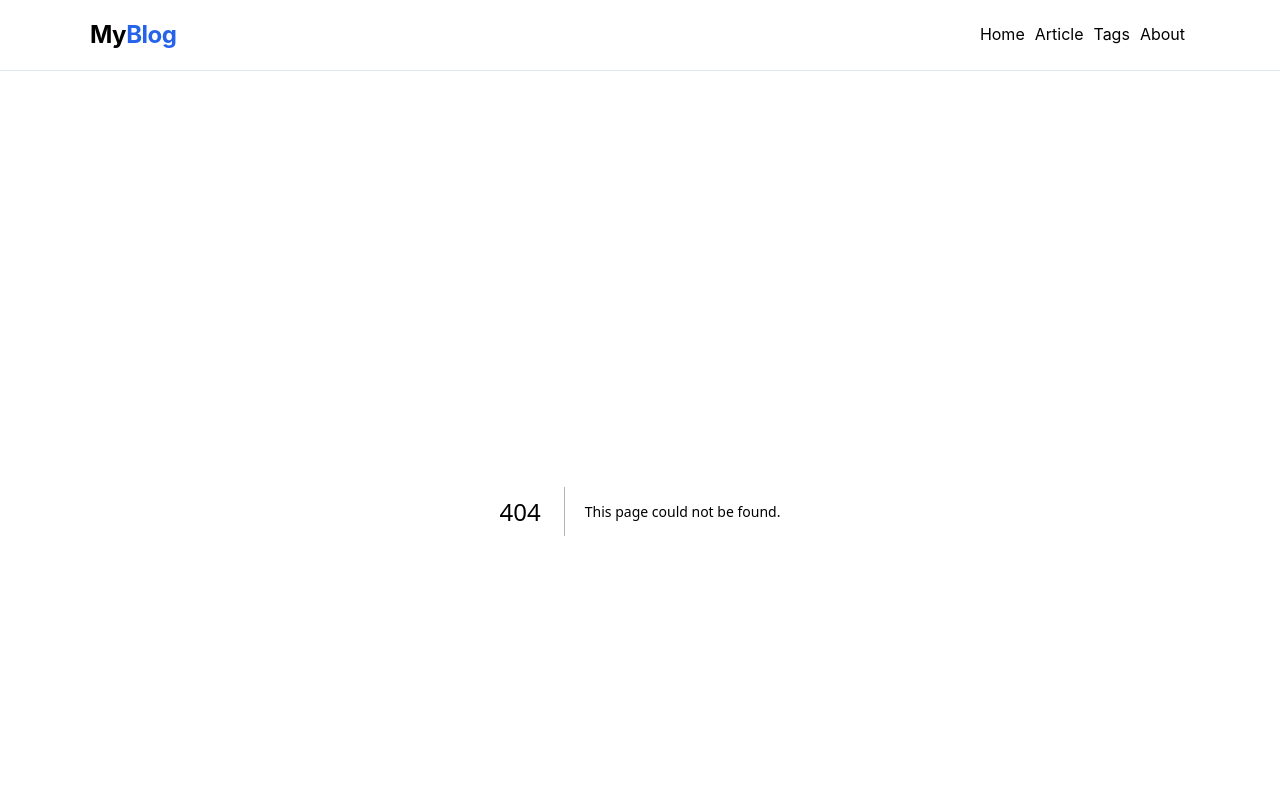
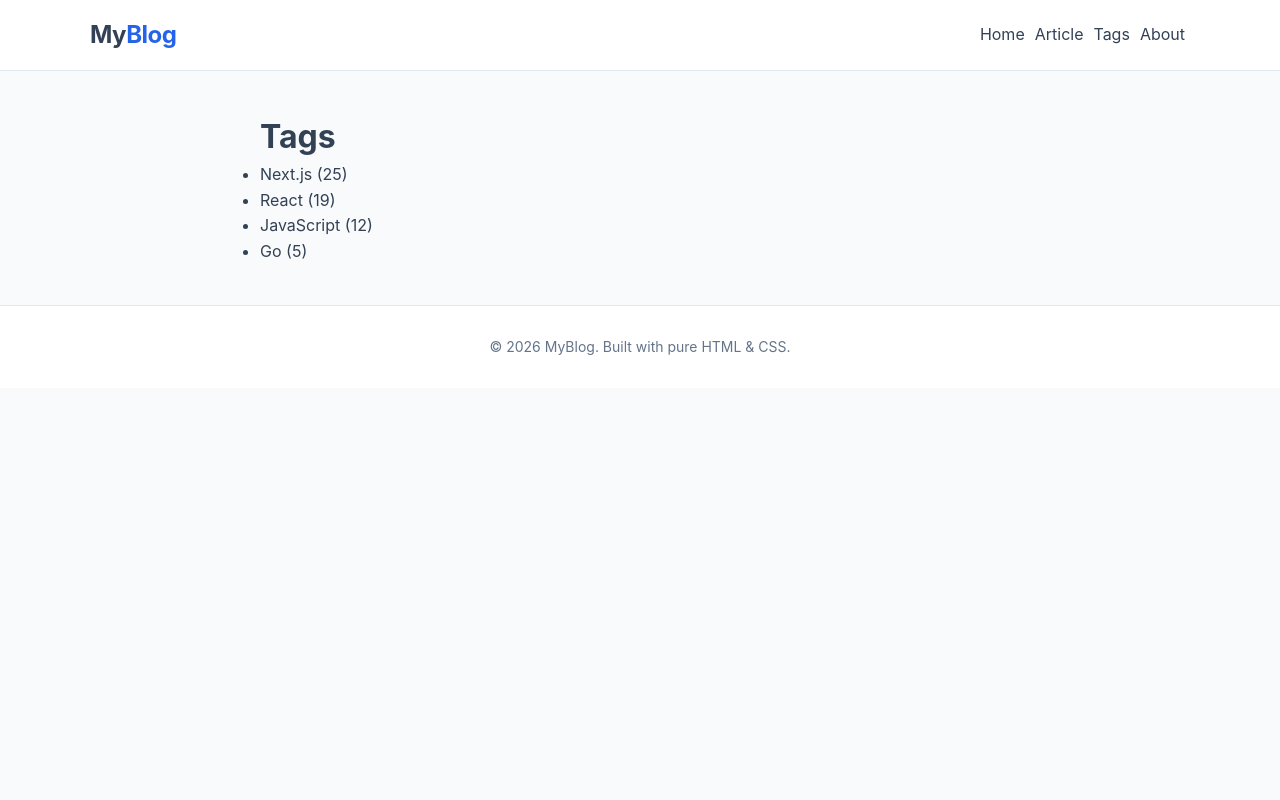
Before and after one commit to slipanchor578/escape, a Next.js app: page /tags in a window 1280 px wide. Before the commit this address had no page. Shown: the top 800 px of the page. Built offline with nearby package versions, Linux system fonts and the light colour scheme.

Commit message:
ラフな/tags, /tags/[tag]が出来上がる

```diff
--- a/src/app/_components/header.tsx
+++ b/src/app/_components/header.tsx
@@ -9,7 +9,7 @@ export default function Header() {
         <nav className="nav-links">
           <Link href="/">Home</Link>
           <Link href="#">Article</Link>
-          <Link href="#">Tags</Link>
+          <Link href="/tags">Tags</Link>
           <Link href="#">About</Link>
         </nav>
       </div>
--- a/src/app/page.tsx
+++ b/src/app/page.tsx
@@ -15,7 +15,7 @@ export default async function Index() {
             <p className="post-meta">Published on {post.date}</p>
             <p className="post-excerpt">{truncateUnicode(post.content, 120)}</p>
             <Link href={`/posts/${post.slug}`} className="read-more">
-              Read More →
+              Read More
             </Link>
           </div>
         </article>
--- a/src/app/posts/[slug]/page.tsx
+++ b/src/app/posts/[slug]/page.tsx
@@ -1,6 +1,6 @@
 import { getAllPosts, getPostBySlug } from "@/lib/api";
 import markdownToHtml from "@/lib/markdownToHtml";
-
+import Link from "next/link";
 type Params = Promise<{ slug: string }>;
 
 // この時点では各記事ごととなるので配列ではなく
@@ -17,9 +17,9 @@ export default async function PostPage({ params }: { params: Params }) {
         {/* カテゴリ・タグ一覧 */}
         <div className="post-tags">
           {post.tags?.map((tag) => (
-            <span key={tag} className="post-category">
+            <Link className="post-category" key={tag} href={`/tags/${tag}`}>
               {tag}
-            </span>
+            </Link>
           ))}
         </div>
         {/* 記事タイトル */}
--- /dev/null
+++ b/src/app/tags/page.tsx
@@ -0,0 +1,31 @@
+import Link from "next/link";
+import { getAllPosts } from "@/lib/api";
+
+export default async function TagsIndexPage() {
+  const posts = await getAllPosts();
+
+  const tagCount: Record<string, number> = {};
+  posts.forEach((post) => {
+    post.tags?.forEach((tag: string) => {
+      tagCount[tag] = (tagCount[tag] || 0) + 1;
+    });
+  });
+
+  // [タグ名, 出現回数][] の配列が返る
+  const tags = Object.entries(tagCount);
+
+  return (
+    <main>
+      <h1>Tags</h1>
+      <ul>
+        {tags.map(([tag, count]) => (
+          <li key={tag}>
+            <Link href={`/tags/${tag}`}>
+              {tag} ({count})
+            </Link>
+          </li>
+        ))}
+      </ul>
+    </main>
+  );
+}
```
Also changed, not shown: src/app/tags/[tag]/page.tsx (added, +31 -0 lines).
